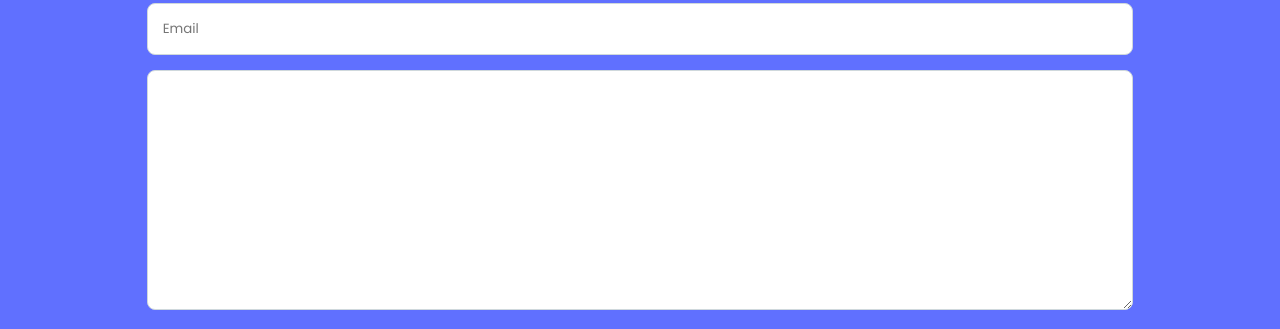
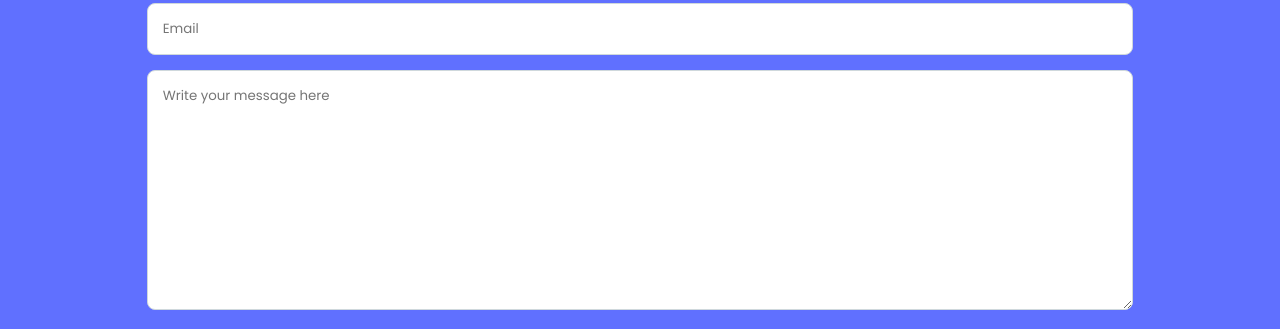
Before and after one commit to kaitcham/M_Portfolio, a website: page index.html in a window 1280 px wide. Shown: the part 385-714 px from the top of the page. Drawn offline with Linux system fonts and the light colour scheme.

Commit message:
Solved linters errors

```diff
--- a/index.html
+++ b/index.html
@@ -23,7 +23,7 @@
       </nav>
     </header>
 
-      <!-- Contact Form -->
+    <!-- Contact Form -->
 
     <main>
       <section class="section-form">
@@ -43,7 +43,7 @@
             <input type="email" name="email" id="email" placeholder="Email" />
             <textarea
               name="message"
-              id="textarea
+              id="textarea"
               placeholder="Write your message here"
               maxlength="500"
             ></textarea>
```
